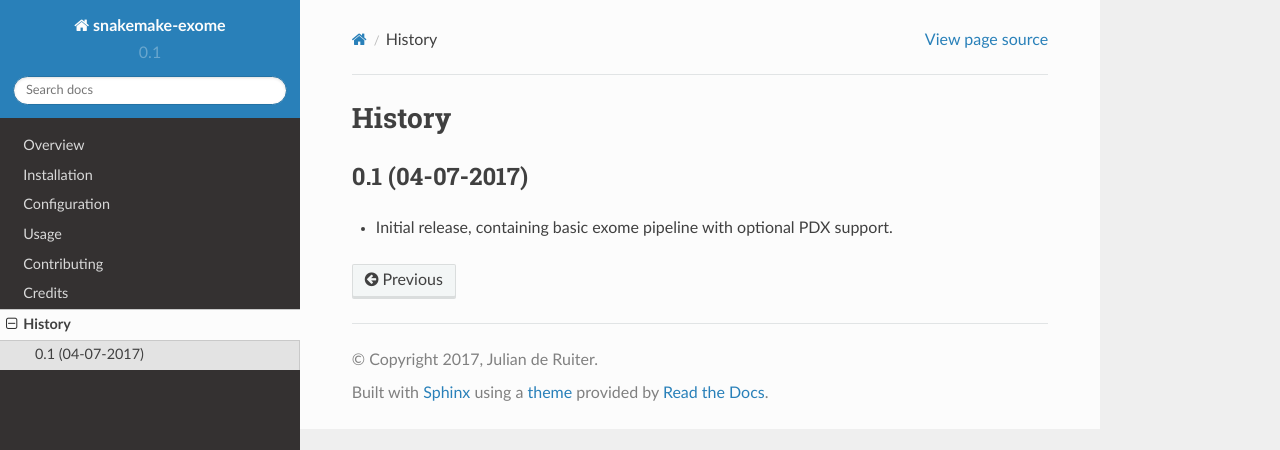
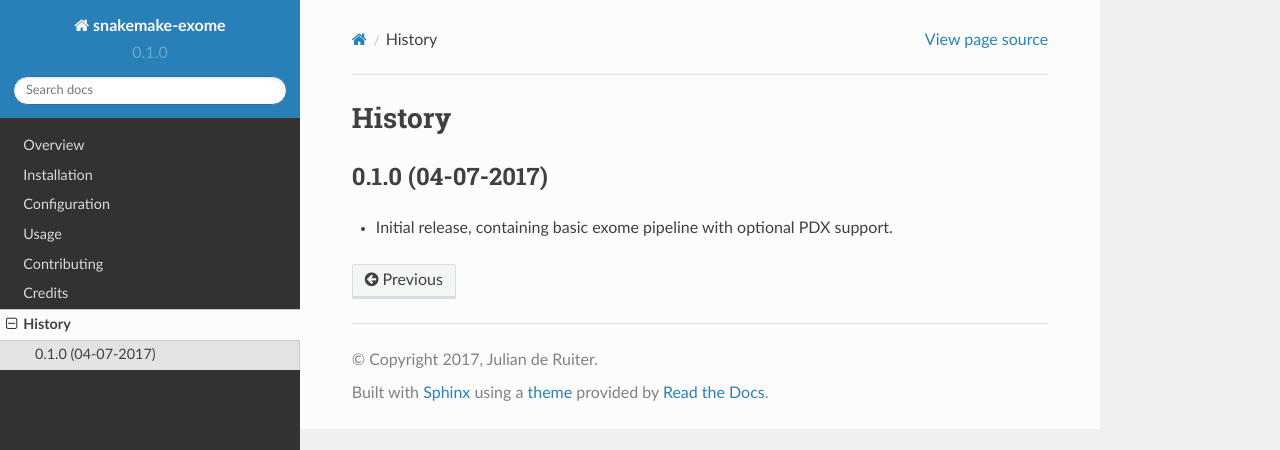
Before and after one commit to jrderuiter/snakemake-exome, a Sphinx documentation site: the page built from docs/history.rst, in a window 1280 px wide. Shown: the top 450 px of the page. Built offline with Sphinx 7.4.7 and the Read the Docs theme 2.0.0, drawn with Linux system fonts in a browser that asks for light colours.

Commit message:
Adjust version to contain patch.

```diff
--- a/README.rst
+++ b/README.rst
@@ -43,7 +43,7 @@ This results in the following dependency graph:
 The PDX workflow is a slightly modified version of the standard workflow, which
 aligns the reads to two reference genome (the host and graft reference genomes)
 and uses disambiguate_ to remove sequences originating from the host organism.
-See the docs for more details.
+See the docs_ for more details.
 
 Documentation
 -------------
--- a/docs/conf.py
+++ b/docs/conf.py
@@ -50,9 +50,9 @@ author = u'Julian de Ruiter'
 # built documents.
 #
 # The short X.Y version.
-version = '0.1'
+version = '0.1.0'
 # The full version, including alpha/beta/rc tags.
-release = '0.1'
+release = '0.1.0'
 
 # The language for content autogenerated by Sphinx. Refer to documentation
 # for a list of supported languages.
--- a/docs/history.rst
+++ b/docs/history.rst
@@ -1,7 +1,7 @@
 History
 =======
 
-0.1 (04-07-2017)
+0.1.0 (04-07-2017)
 ------------------
 
 * Initial release, containing basic exome pipeline with optional PDX support.
```
Also changed, not shown: 1 other file.
